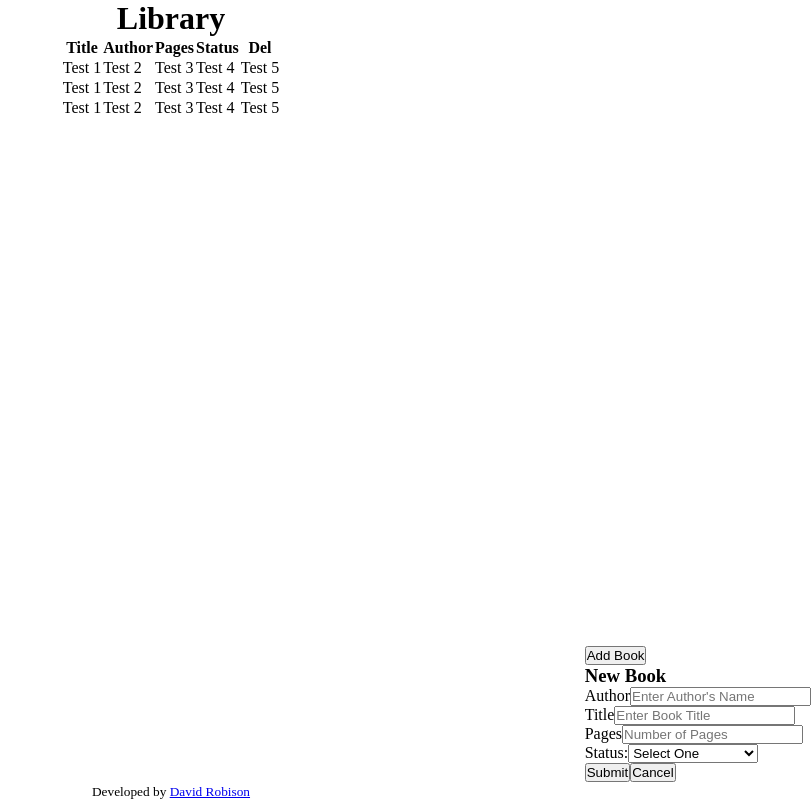
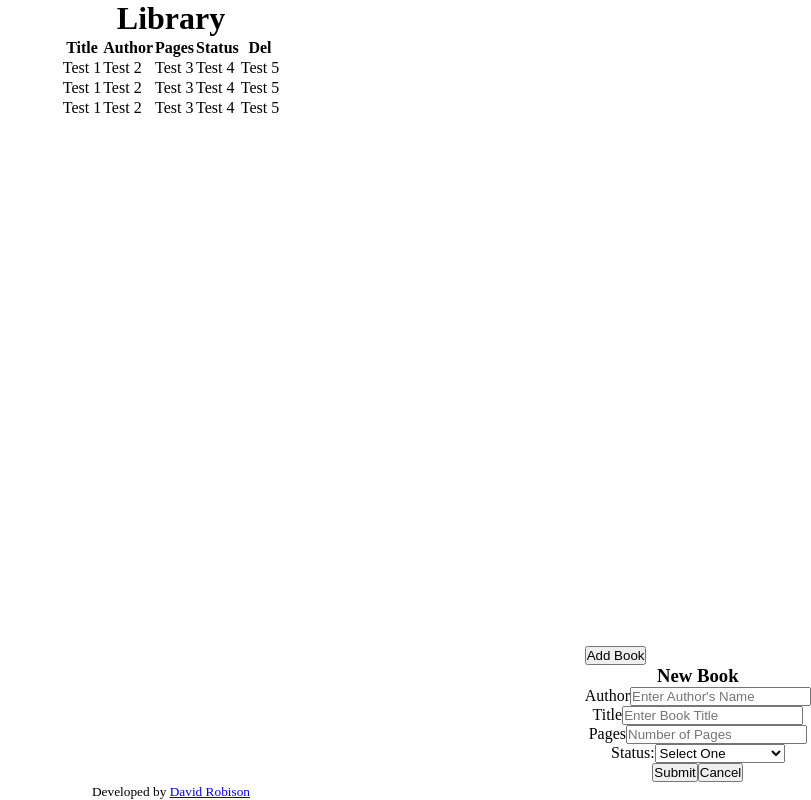
Before and after one commit to robisonwebdev/library-react, a React (Create React App) app: page / in a window 1280 px wide. Shown: the whole page, without its empty margins (469-1280 px from the left). Built offline with nearby package versions, Linux system fonts and the light colour scheme.

Commit message:
Setup flex on #addBookForm

```diff
--- a/src/styles/AddBookForm.css
+++ b/src/styles/AddBookForm.css
@@ -0,0 +1,6 @@
+#addBookForm {
+    display: flex;
+    flex-direction: column;
+    align-items: center;
+    justify-content: center;
+}
```
